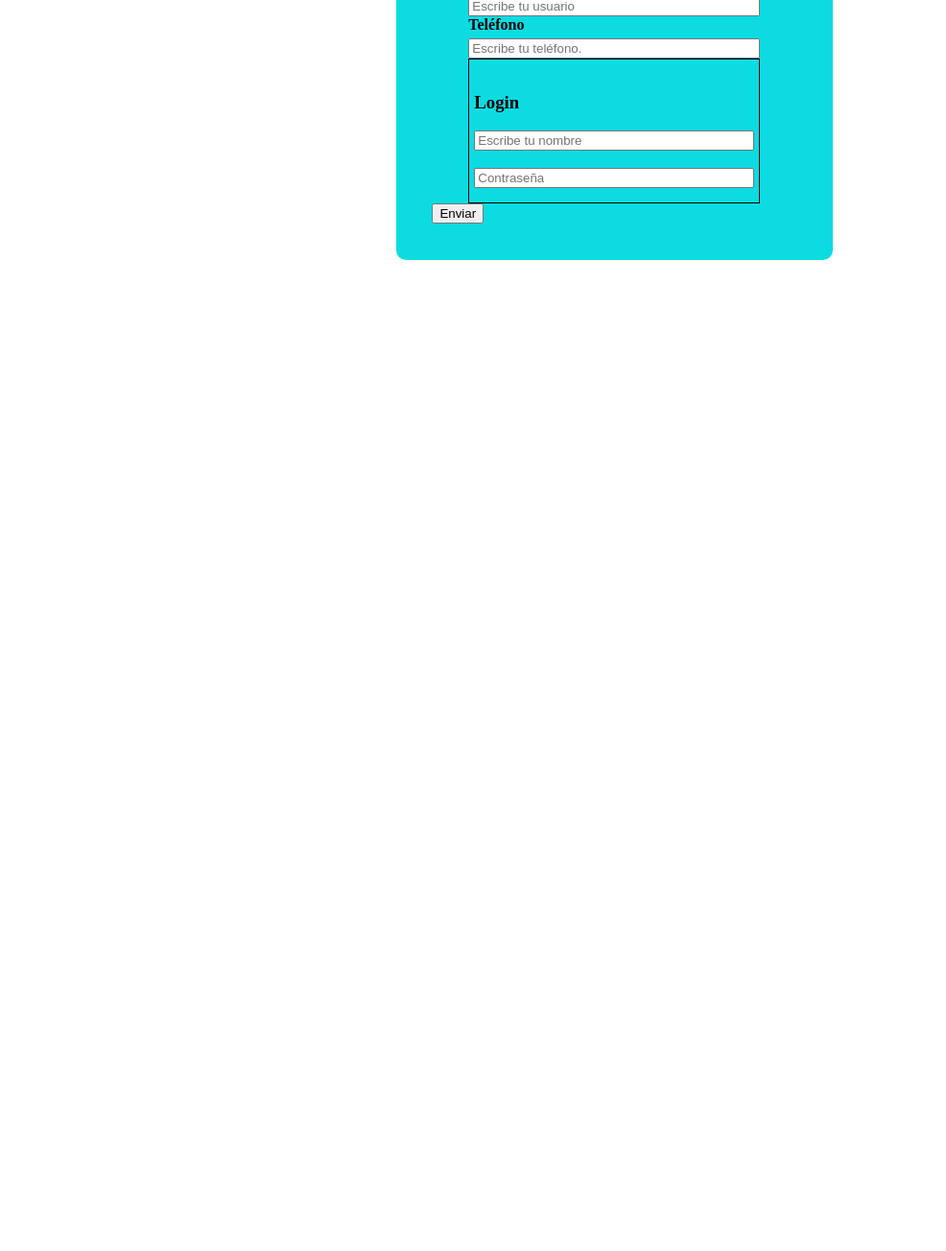
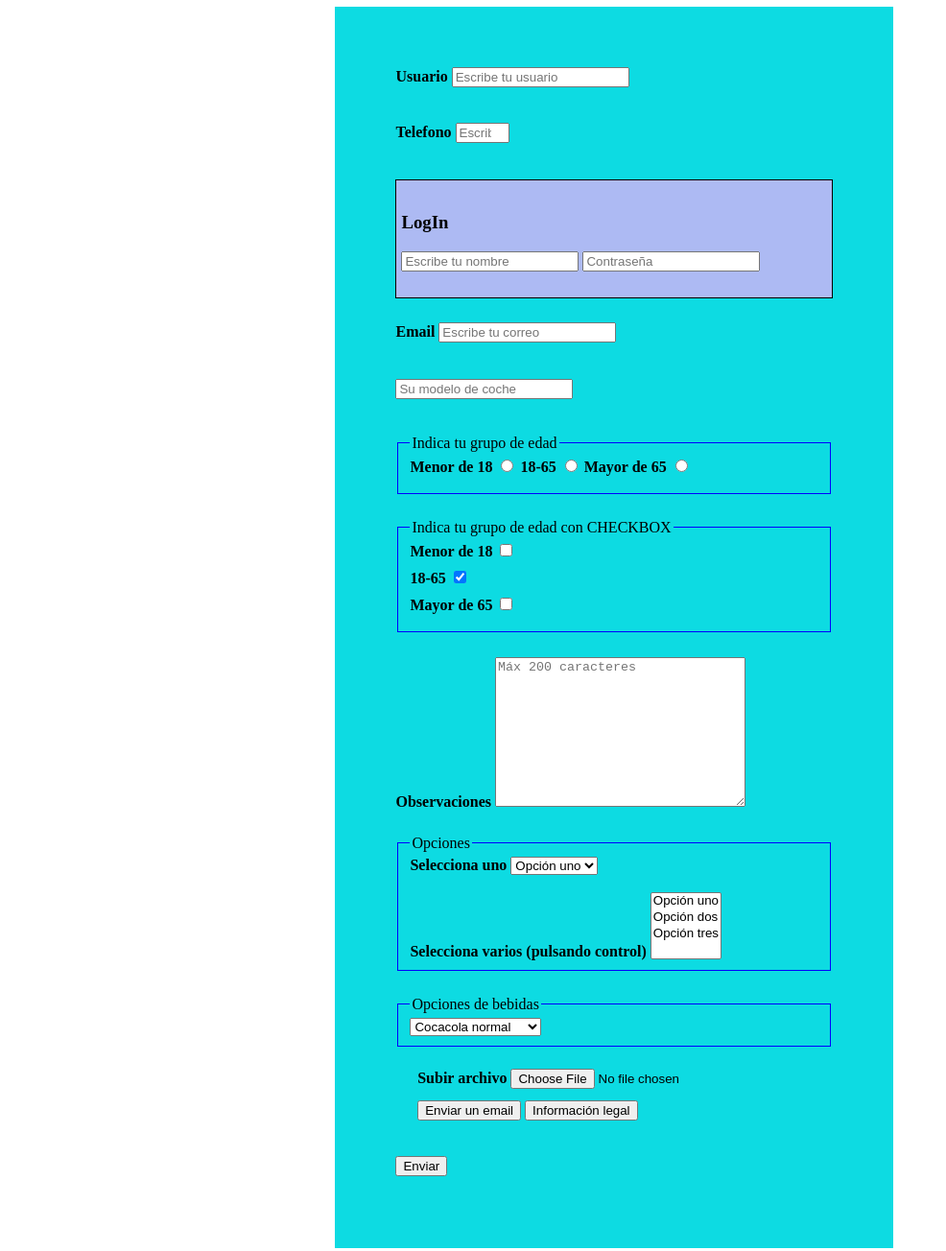
Before and after one commit to joseluis154/formulario, a plain HTML site: page index.html in a window 1280 px wide. Shown: the part 73-1377 px from the top of the page at 96% size, without its empty margins (0-986 px from the left). Before the commit the page ends 800 px from the top, so only its background shows below. Drawn offline with Linux system fonts and the light colour scheme.

Commit message:
recuperacion

```diff
--- a/css/estilos.css
+++ b/css/estilos.css
@@ -1,23 +1,24 @@
-form{
-    width: 30%;
+form{ width: 40%;
     padding: 3%;
-    border-radius: 10px;
     margin: auto;
     background-color: rgb(13, 219, 226);
+
+ /*este div hace que no se vea el bloque*/
+div{display: ;
+        flex-direction: column;
+        margin: 5%;}
+
+label{margin-bottom:  5px;
+    font-weight: bold;}
+
+input{ margin-bottom: 12px;}
+
+ .login{ border: 1px solid black;
+        padding: 15px 5px;
+        background-color:rgb(173, 186, 243);
+        margin-bottom: 10px;}
+
+fieldset{ border: 1px solid blue;}
+
+@media (max-width:618px){form {width: 80%;}}
 }
-
-div {
-    display: flex;
-    flex-direction: column;
-    margin: 0 10%;
-}
-
-label{
-    margin-bottom: 5px;
-    font-weight: bold;
-}
-
-.login{
-    border: 1px solid black;
-    padding: 15px 5px;
-}
--- a/index.html
+++ b/index.html
@@ -3,39 +3,147 @@
 <head>
     <meta charset="UTF-8">
     <meta name="viewport" content="width=device-width, initial-scale=1.0">
-    <title>Formularios</title>
     <link rel="stylesheet" href="css/estilos.css">
+    <title>FORMULARIO</title>
 </head>
 <body>
+  <h1>FORMULARIO</h1>
     <form name="formulario" action="ejecutar-codigo.php"
      method="post" id="miFormulario">
-
     <div>
         <label for="mitexto">Usuario</label>
         <input type="text" id="mitexto"
         placeholder="Escribe tu usuario"
-             title="Escribe solo en minúsculas y no más de 15 caracteres" pattern="[a-z]{1,15}">
+        tittle="Escribe solo en minuscula y no mas de 15 caracteres"
+        pattern="[a-z]{1,15}">
     </div>
 
     <div>
-             <label for="telefono">Teléfono</label>
-             <input type="number" id="telefono" placeholder="Escribe tu teléfono." min="2" max="30">
+        <label for="telefono">Telefono</label>
+        <input type="number" id="telefono"
+        placeholder="Escribe tu telefono"
+        min="2" max="30" maxlength="9">
     </div>
 
-         <div class="login">
-            <h3>Login</h3>
+    <div class="login"><h3>LogIn</h3>
     <input type="text" placeholder="Escribe tu nombre"
     name="nombre" minlength="5" maxlength="40" required>
 
-         <br>
-
-            <input type="password" name="pass"
-            placeholder="Contraseña" minlength="11" required>
+    <input type="password" name="pass" placeholder="Contraseña"
+    minlength="11" >
     </div>
 
+    <div>
+        <label for="correo">Email</label>
+        <input type="email" id="correo"
+        placeholder="Escribe tu correo" required>
+    </div>
 
+    <div>
+        <input type="text" placeholder="Su modelo de coche"
+        title="Modelos posibles: A1, A3, A4, A5" pattern="A|a(1|3|4|5)">
+
+    </div>
+
+    <div>
+        <fieldset>
+            <legend>Indica tu grupo de edad</legend>
+            <label for="primero">Menor de 18</label>
+            <input type="radio" id="primero"
+            name="edades">
+
+            <label for="segundo">18-65</label>
+            <input type="radio" id="segundo"
+            name="edades">
+
+            <label for="tercero">Mayor de 65</label>
+            <input type="radio" id="tercero"
+            name="edades">
+        </fieldset>
+     </div>
+
+     <div>
+        <fieldset>
+            <legend>Indica tu grupo de edad con CHECKBOX</legend>
+            <label for="primero-ck">Menor de 18</label>
+            <input type="checkbox"
+            name="edades"
+            id="primero-ck"><br>
+
+            <label for="segundo-ck">18-65</label>
+            <input type="checkbox"
+            name="edades"
+            id="segundo-ck"
+            checked><br>
+
+            <label for="tercero-ck">Mayor de 65</label>
+            <input type="checkbox"
+            name="edades"
+            id="tercero-ck">
+        </fieldset>
+     </div>
+
+     <div>
+        <label for="miarea">Observaciones</label>
+        <textarea name="mensaje" id="miarea" cols="30" rows="10" placeholder="Máx 200 caracteres" maxlength="200"></textarea>
+    </div>
+
+    <div>
+        <fieldset>
+            <legend>Opciones</legend>
+            <label for="misopciones">Selecciona uno</label>
+            <select name="opciones" id="misopciones">
+                <option value="opcion1">Opción uno</option>
+                <option value="opcion2">Opción dos</option>
+                <option value="opcion3">Opción tres</option>
+            </select>
+            <br>
+            <br>
+            <label for="misopciones">Selecciona varios (pulsando control)</label>
+            <select multiple name="opciones" id="misopciones">
+                <option value="opcion1">Opción uno</option>
+                <option value="opcion2">Opción dos</option>
+                <option value="opcion3">Opción tres</option>
+            </select>
+        </fieldset>
+    </div>
+
+<div>
+    <fieldset>
+        <legend>Opciones de bebidas</legend>
+        <label for="misopciones2"></label>
+        <select name="opcionesbebidas" id="misopciones2">
+            <optgroup label="Cocacola">
+                <option value="opcion1">Cocacola normal</option>
+                <option value="opcion2">Cocacola cero</option>
+                <option value="opcion3">Cocacola ligth</option>
+            </optgroup>
+            <optgroup label="Fanta">
+                <option value="opciona">Fanta naranja</option>
+                <option value="opcionb">Fanta limon</option>
+                <option value="opcionc">Fanta ligth</option>
+            </optgroup>
+        </select>
+    </fieldset>
+
+    <div>
+        <label for="foto">Subir archivo</label>
+        <input type="file" name="subirFoto"
+        id="foto">
+
+        <input type="submit" value="Enviar un email"
+        formaction="mailto:oaljoseluis@gmail.com">
+
+        <input type="submit" value="Información legal"
+        formaction="https://oalhuetortajar.com/"
+        formtarget="_blank">
+    </div>
+</div>
+
+<div>
 <input type="submit" value="Enviar">
+</div>
+
 </form>
-
 </body>
 </html>
```
Lines whose indentation alone changed are shown as unchanged.
